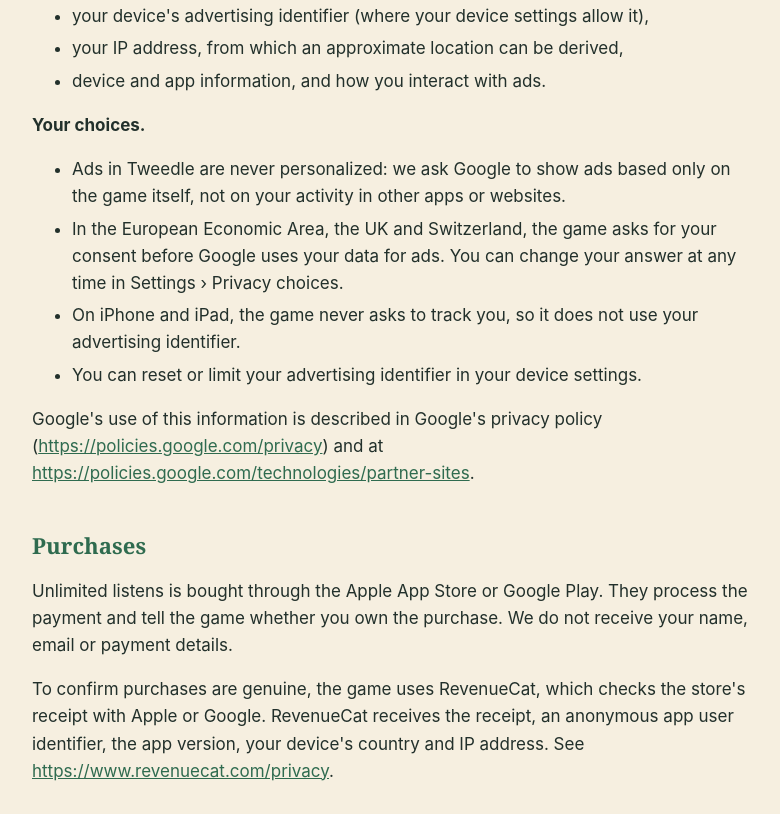
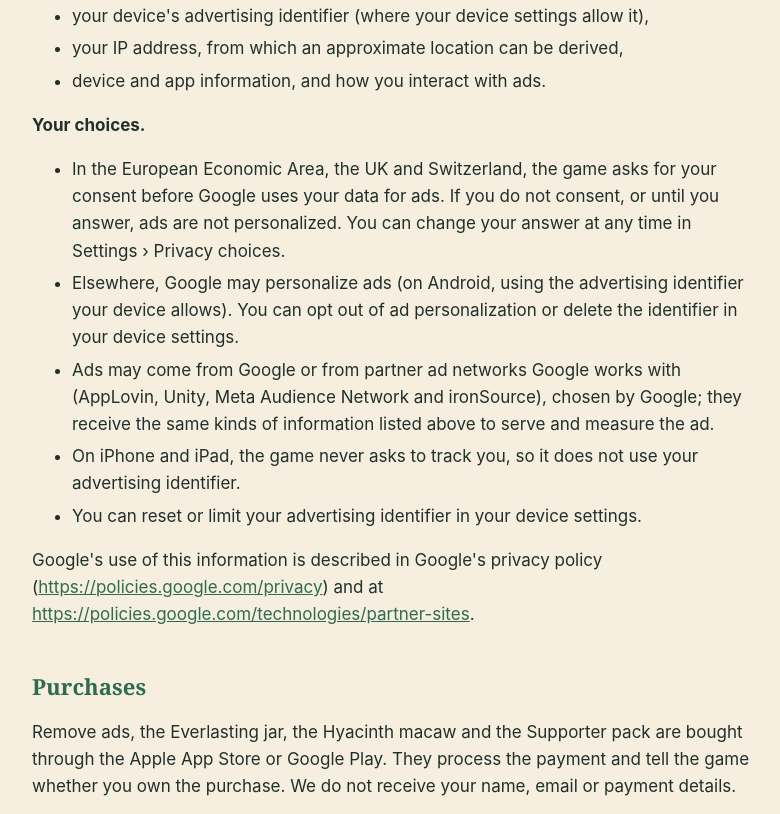
Before and after one commit to nstant-solutions/tweedle-web, a plain HTML site: page privacy/index.html in a window 1280 px wide. Shown: the part 1118-1932 px from the top of the page, without its empty margins (248-1028 px from the left). Drawn offline with Linux system fonts and the light colour scheme.

Commit message:
Privacy policy: ads may be personalized where consent allows, partner ad networks, new purchases
Co-Authored-By: Claude Sonnet 5.5 <noreply@anthropic.com>

```diff
--- a/privacy/index.html
+++ b/privacy/index.html
@@ -16,15 +16,16 @@
 </head>
 <body><main>
 <div class="markdown-heading"><h1 class="heading-element">Tweedle privacy policy</h1><a id="user-content-tweedle-privacy-policy" class="anchor" aria-label="Permalink: Tweedle privacy policy" href="#tweedle-privacy-policy"><span aria-hidden="true" class="octicon octicon-link"></span></a></div>
-<p>Effective date: November 23, 2026</p>
+<p>Effective date: November 24, 2026</p>
 <p>Tweedle is a puzzle game made by nstant ("we"). This policy explains what
 information the game uses and why. Have a question? Contact <a href="mailto:nstantsolutions@gmail.com">nstantsolutions@gmail.com</a>.</p>
 <div class="markdown-heading"><h2 class="heading-element">The short version</h2><a id="user-content-the-short-version" class="anchor" aria-label="Permalink: The short version" href="#the-short-version"><span aria-hidden="true" class="octicon octicon-link"></span></a></div>
 <ul>
 <li>Tweedle has no accounts and no servers of our own. Your progress stays on your
 device.</li>
-<li>The free version shows ads from Google AdMob. Google may collect device
-information to show and measure ads.</li>
+<li>The free version shows ads from Google AdMob and its partner ad networks. They may
+collect device information to show and measure ads, and where the law allows (and in the
+EU, UK and Switzerland, where you agree) ads may be personalized.</li>
 <li>Purchases are handled by the App Store or Google Play. We never see your payment
 details.</li>
 <li>We use Google Firebase to count how the game is played and to adjust game settings,
@@ -33,7 +34,7 @@ without your advertising identifier and never for ads.</li>
 <div class="markdown-heading"><h2 class="heading-element">Information stored on your device</h2><a id="user-content-information-stored-on-your-device" class="anchor" aria-label="Permalink: Information stored on your device" href="#information-stored-on-your-device"><span aria-hidden="true" class="octicon octicon-link"></span></a></div>
 <p>Your progress is saved on your device only: levels and stars, seeds, your life list,
 Daily results and streak, items from the Shop, settings, tutorial steps seen, and whether
-you bought Unlimited listens. We do not receive this information. Uninstalling the game deletes it.</p>
+which purchases you own. We do not receive this information. Uninstalling the game deletes it.</p>
 <div class="markdown-heading"><h2 class="heading-element">Reminders</h2><a id="user-content-reminders" class="anchor" aria-label="Permalink: Reminders" href="#reminders"><span aria-hidden="true" class="octicon octicon-link"></span></a></div>
 <p>If you turn reminders on, the game schedules notifications on your device (for example,
 before your streak slips). They are created and shown by your device alone: no server is
@@ -50,11 +51,16 @@ ads, Google may collect:</p>
 </ul>
 <p><strong>Your choices.</strong></p>
 <ul>
-<li>Ads in Tweedle are never personalized: we ask Google to show ads based only on the
-game itself, not on your activity in other apps or websites.</li>
 <li>In the European Economic Area, the UK and Switzerland, the game asks for your consent
-before Google uses your data for ads. You can change your answer at any time in
-Settings › Privacy choices.</li>
+before Google uses your data for ads. If you do not consent, or until you answer, ads
+are not personalized. You can change your answer at any time in Settings › Privacy
+choices.</li>
+<li>Elsewhere, Google may personalize ads (on Android, using the advertising identifier your
+device allows). You can opt out of ad personalization or delete the identifier in your
+device settings.</li>
+<li>Ads may come from Google or from partner ad networks Google works with (AppLovin, Unity,
+Meta Audience Network and ironSource), chosen by Google; they receive the same kinds of
+information listed above to serve and measure the ad.</li>
 <li>On iPhone and iPad, the game never asks to track you, so it does not use your
 advertising identifier.</li>
 <li>You can reset or limit your advertising identifier in your device settings.</li>
@@ -63,7 +69,8 @@ advertising identifier.</li>
 (<a href="https://policies.google.com/privacy" rel="nofollow">https://policies.google.com/privacy</a>) and at
 <a href="https://policies.google.com/technologies/partner-sites" rel="nofollow">https://policies.google.com/technologies/partner-sites</a>.</p>
 <div class="markdown-heading"><h2 class="heading-element">Purchases</h2><a id="user-content-purchases" class="anchor" aria-label="Permalink: Purchases" href="#purchases"><span aria-hidden="true" class="octicon octicon-link"></span></a></div>
-<p>Unlimited listens is bought through the Apple App Store or Google Play. They process the
+<p>Remove ads, the Everlasting jar, the Hyacinth macaw and the Supporter pack are bought
+through the Apple App Store or Google Play. They process the
 payment and tell the game whether you own the purchase. We do not receive your name,
 email or payment details.</p>
 <p>To confirm purchases are genuine, the game uses RevenueCat, which checks the store's
```
